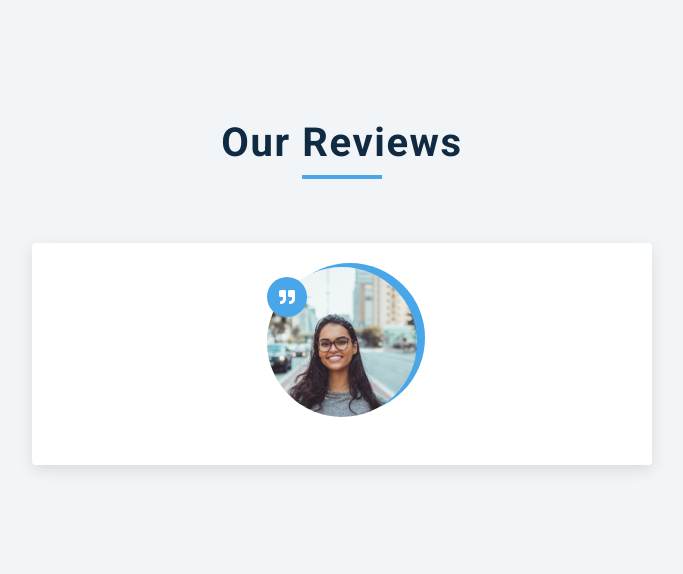
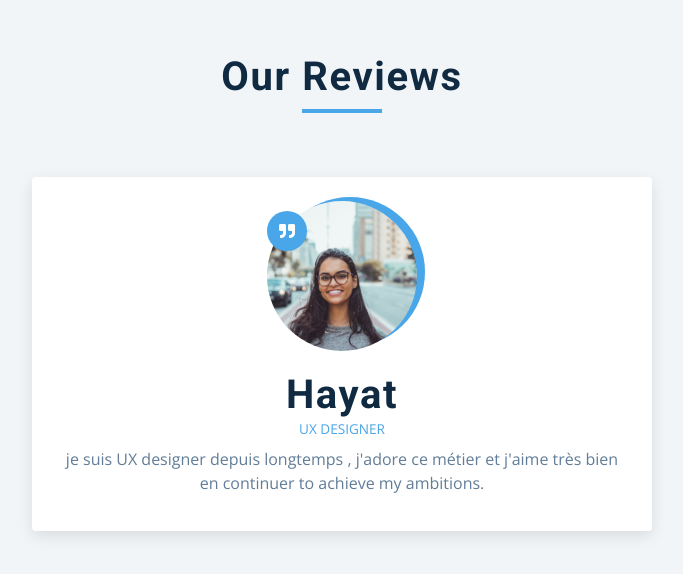
Before and after one commit to HayatGOUHI-byte/JavaScript-s-Project, a plain HTML site: page 03-reviews/setup/index.html in a window 1280 px wide. Shown: the part 106-680 px from the top of the page, without its empty margins (298-981 px from the left). Drawn offline with nearby package versions, Linux system fonts and the light colour scheme.

Commit message:
Update index.html

```diff
--- a/03-reviews/setup/index.html
+++ b/03-reviews/setup/index.html
@@ -25,6 +25,13 @@
           <div class="img-container">
             <img src="./person-1.jpeg" id="person-img" >
           </div>
+          <h2 id="author">hayat</h2>
+          <p id="job">UX designer</p>
+          <p id="info">
+            je suis UX designer depuis longtemps , j'adore
+            ce métier et j'aime très bien en continuer to
+            achieve my ambitions.
+          </p>
         </article>
       </section>
     </main>
```
